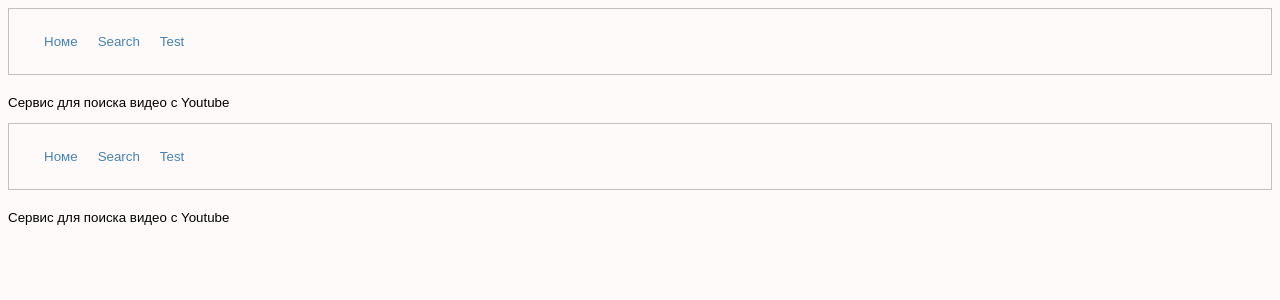
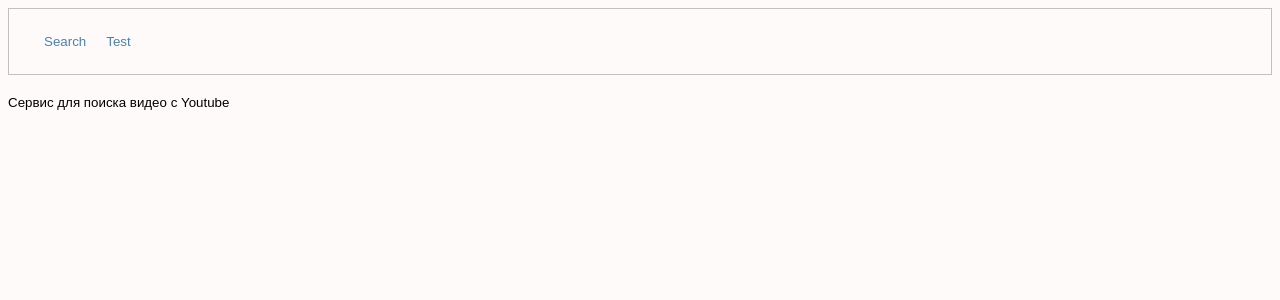
Before and after one commit to O-Jever/searching_for_video_from_Youtube, an Angular app in the folder my-app/: page / in a window 1280 px wide. Shown: the top 300 px of the page. Built offline with nearby package versions, Linux system fonts and the light colour scheme.

Commit message:
Bug fixed and some edits

```diff
--- a/my-app/src/app/app-routing.module.ts
+++ b/my-app/src/app/app-routing.module.ts
@@ -3,10 +3,6 @@ import { Routes, RouterModule } from '@angular/router';
 import { AppComponent } from './app.component';
 
 const routes: Routes =[
-  {
-    path: '',
-    component: AppComponent
-  },
   {
     path: 'test',
     loadChildren: () => import('./test/test.module').then(m => m.TestModule)
--- a/my-app/src/app/app.component.ts
+++ b/my-app/src/app/app.component.ts
@@ -1,4 +1,4 @@
- import { Component, ViewChild } from '@angular/core';
+ import { Component } from '@angular/core';
 
 @Component({
   selector: 'app-root',
@@ -10,5 +10,4 @@ export class AppComponent {
   constructor () {
   }
 
-
 }
--- a/my-app/src/app/menu/menu.component.html
+++ b/my-app/src/app/menu/menu.component.html
@@ -1,5 +1,4 @@
 <nav class="navStyle">
-    <div><a routerLink="" routerLinkActive="active">Номе</a></div>
     <div><a routerLink="/search" routerLinkActive="active">Search</a></div>
     <div><a routerLink="/test" routerLinkActive="active">Test</a></div>
 </nav>
--- a/my-app/src/app/search/box-search/box-search.component.ts
+++ b/my-app/src/app/search/box-search/box-search.component.ts
@@ -22,7 +22,7 @@ export class BoxSearchComponent implements OnInit, OnChanges{
   public ngOnChanges (changes: SimpleChanges) : void {
     //this.tempForItems.length = 0;
     this.tempForItems.splice(0, this.tempForItems.length); //заебись фикс (нет)
-    console.log("Просходящие изменения", changes);
+    //console.log("Просходящие изменения", changes);
     this.tempForItems = this.items;
     this.tempForResStatus = this.resStatus;
   }
--- a/my-app/src/app/search/search.component.ts
+++ b/my-app/src/app/search/search.component.ts
@@ -1,5 +1,4 @@
-import { Component, ViewChild } from '@angular/core';
-import { from, Observable, BehaviorSubject } from 'rxjs';
+import { Component } from '@angular/core';
 import { InfoListAboutVideo } from '../responce-interface';
 
 @Component({
@@ -20,7 +19,6 @@ export class SearchComponent {
  }
 
  public appInputSearch (event) : void {
-   //console.log("Событие", event);
    this.listOfCards = event;
  }
 
```
Also changed, not shown: my-app/src/app/search/search.module.ts (+7 -7 lines).
